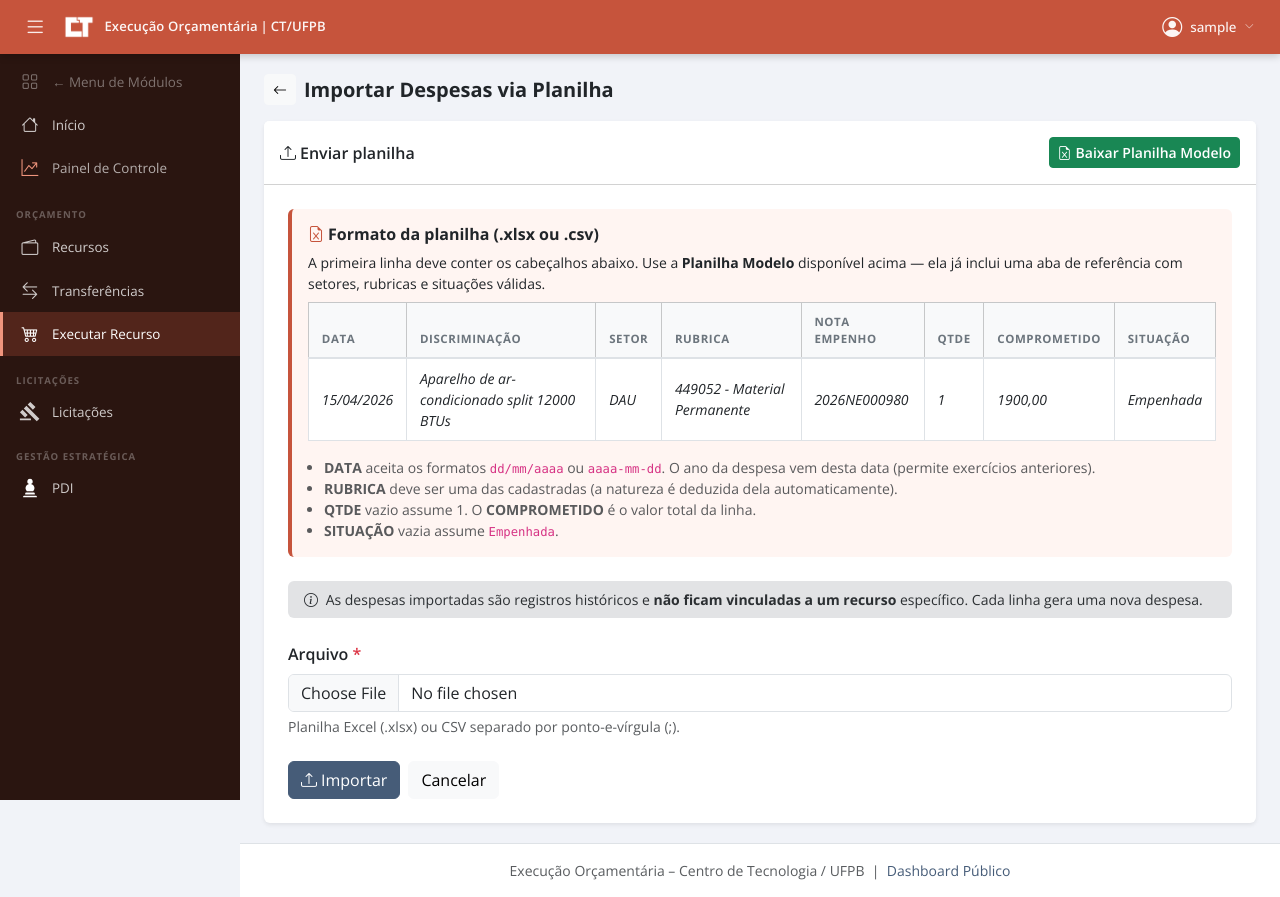
After one commit to marcelgois-png/orcamento-projetos-ct, a Django app: page /orcamento/despesas/importar/ in a window 1280 px wide. The commit adds this page. Run offline with Django 5.2, Linux system fonts and the light colour scheme; the visitor is signed in with stand-in values (Sample User, id 1); data that the repository does not hold is empty; some libraries are stand-ins or nearby versions.

Commit message:
Adiciona importacao de despesas via planilha
Permite inserir a execucao orcamentaria de anos anteriores em lote.

Colunas: Data, Discriminacao, Setor, Rubrica, Nota Empenho, Qtde,
Comprometido, Situacao. A natureza e deduzida da rubrica; a data define o
ano; qtde vazio assume 1 e situacao vazia assume Empenhada. As despesas
importadas sao registros historicos (sem vinculo a um recurso).

- views.py: despesa_importar (xlsx/csv), despesa_template_xlsx (planilha
  modelo com aba de referencia e validacao de lista) e _resolver_situacao.
- urls.py: rotas despesa_importar e despesa_template_xlsx.
- despesa_list.html: botao "Importar".
- despesa_importar.html: tela de upload com instrucoes.

Co-Authored-By: Claude Opus 4.8 <noreply@anthropic.com>

```diff
--- a/orcamento/urls.py
+++ b/orcamento/urls.py
@@ -52,6 +52,8 @@ urlpatterns = [
     # Despesas
     path('despesas/', views.despesa_list, name='despesa_list'),
     path('despesas/criar/', views.despesa_create, name='despesa_create'),
+    path('despesas/importar/', views.despesa_importar, name='despesa_importar'),
+    path('despesas/planilha-modelo/', views.despesa_template_xlsx, name='despesa_template_xlsx'),
     path('despesas/excluir-lote/', views.despesa_excluir_lote, name='despesa_excluir_lote'),
     path('despesas/<int:pk>/editar/', views.despesa_edit, name='despesa_edit'),
     path('despesas/<int:pk>/excluir/', views.despesa_delete, name='despesa_delete'),
--- a/orcamento/views.py
+++ b/orcamento/views.py
@@ -1611,6 +1611,234 @@ def despesa_list(request):
         ),
     }
     return render(request, 'orcamento/despesa_list.html', ctx)
+
+
+def _resolver_situacao(raw):
+    """Resolve a chave da situação da despesa a partir do texto da planilha.
+    Vazio assume 'empenhada'. Retorna a chave, ou None se não reconhecida."""
+    if raw is None or not str(raw).strip():
+        return 'empenhada'
+    raw_norm = _orc_norm(str(raw))
+    for s in SituacaoDespesa.objects.all():
+        if raw_norm in {_orc_norm(s.nome), _orc_norm(s.chave)}:
+            return s.chave
+    return None
+
+
+@gestor_financeiro_required
+def despesa_importar(request):
+    """Importa despesas (execução orçamentária) via planilha Excel ou CSV.
+
+    Colunas: Data, Discriminação, Setor, Rubrica, Nota Empenho, Qtde,
+    Comprometido, Situação. Pensado para inserir rapidamente a execução de
+    anos anteriores. As despesas importadas não ficam vinculadas a um recurso
+    específico (são registros históricos)."""
+    if request.method == 'POST':
+        arquivo = request.FILES.get('arquivo')
+        if not arquivo:
+            messages.error(request, 'Nenhum arquivo enviado.')
+            return redirect('despesa_importar')
+
+        nome = arquivo.name.lower()
+        try:
+            if nome.endswith('.xlsx'):
+                linhas = _orc_rows_from_xlsx(arquivo)
+            else:
+                linhas = _orc_rows_from_csv(arquivo)
+        except Exception as e:
+            messages.error(request, f'Erro ao ler arquivo: {e}')
+            return redirect('despesa_importar')
+
+        rubrica_natureza_por_label = {
+            str(r): (r.natureza.nome if r.natureza else '')
+            for r in Rubrica.objects.filter(ativo=True).select_related('natureza')
+        }
+
+        count = 0
+        erros = []
+        from django.db import transaction
+        with transaction.atomic():
+            for i, row in enumerate(linhas, 2):  # linha 2 = após cabeçalho
+                try:
+                    data_despesa = _registro_parse_date(row.get(_orc_norm('DATA')))
+                    if not data_despesa:
+                        erros.append(f'Linha {i}: DATA inválida ou ausente.')
+                        continue
+
+                    discriminacao = str(
+                        row.get(_orc_norm('DISCRIMINACAO')) or
+                        row.get(_orc_norm('DISCRIMINACAO DO ITEM')) or ''
+                    ).strip()
+                    if not discriminacao:
+                        erros.append(f'Linha {i}: DISCRIMINAÇÃO obrigatória.')
+                        continue
+
+                    setor_raw = row.get(_orc_norm('SETOR')) or ''
+                    setor = _resolver_setor(setor_raw)
+                    if setor_raw and not setor:
+                        erros.append(f'Linha {i}: SETOR não encontrado ("{setor_raw}").')
+                        continue
+
+                    rubrica = _resolver_rubrica(row.get(_orc_norm('RUBRICA')))
+                    if not rubrica:
+                        erros.append(
+                            f'Linha {i}: RUBRICA inválida ou não cadastrada '
+                            f'("{row.get(_orc_norm("RUBRICA"))}").'
+                        )
+                        continue
+                    natureza = rubrica_natureza_por_label.get(rubrica, '')
+
+                    qtde = _orc_parse_decimal(row.get(_orc_norm('QTDE'))) or Decimal('1')
+                    if qtde <= 0:
+                        qtde = Decimal('1')
+                    comprometido = _orc_parse_decimal(row.get(_orc_norm('COMPROMETIDO')))
+                    if comprometido is None or comprometido < 0:
+                        erros.append(f'Linha {i}: COMPROMETIDO inválido.')
+                        continue
+                    valor_unitario = (comprometido / qtde).quantize(Decimal('0.01'))
+
+                    situacao = _resolver_situacao(row.get(_orc_norm('SITUACAO')))
+                    if not situacao:
+                        erros.append(
+                            f'Linha {i}: SITUAÇÃO não reconhecida '
+                            f'("{row.get(_orc_norm("SITUACAO"))}").'
+                        )
+                        continue
+
+                    nota_empenho = str(
+                        row.get(_orc_norm('NOTA EMPENHO')) or
+                        row.get(_orc_norm('NOTA DE EMPENHO')) or ''
+                    ).strip()
+
+                    Despesa.objects.create(
+                        data_despesa=data_despesa,
+                        discriminacao=discriminacao,
+                        setor=setor,
+                        rubrica=rubrica,
+                        natureza=natureza,
+                        nota_empenho=nota_empenho,
+                        quantidade=qtde,
+                        valor_unitario=valor_unitario,
+                        valor_comprometido=comprometido,
+                        situacao=situacao,
+                        criada_por=request.user,
+                    )
+                    count += 1
+                except Exception as e:
+                    erros.append(f'Linha {i}: {e}')
+
+        if erros:
+            messages.warning(
+                request,
+                f'{count} despesa(s) importada(s). {len(erros)} erro(s): ' +
+                ' | '.join(erros[:5])
+            )
+        else:
+            messages.success(request, f'{count} despesa(s) importada(s) com sucesso!')
+        return redirect('despesa_list')
+
+    return render(request, 'orcamento/despesa_importar.html')
+
+
+@gestor_financeiro_required
+def despesa_template_xlsx(request):
+    """Gera e devolve a planilha modelo para importação de despesas."""
+    import openpyxl
+    from openpyxl.styles import Font, PatternFill, Alignment, Border, Side
+    from openpyxl.worksheet.datavalidation import DataValidation
+
+    setores = list(Setor.objects.filter(ativo=True).order_by('sigla', 'codigo'))
+    rubricas_qs = list(Rubrica.objects.filter(ativo=True).order_by('ordem', 'codigo'))
+    situacoes = list(SituacaoDespesa.objects.filter(ativo=True).order_by('ordem', 'nome'))
+
+    setor_labels = [_setor_catalog_label(s) for s in setores]
+    rubrica_labels = [str(r) for r in rubricas_qs]
+    situacao_labels = [s.nome for s in situacoes]
+
+    wb = openpyxl.Workbook()
+    ws = wb.active
+    ws.title = 'Despesas'
+
+    headers = [
+        'DATA', 'DISCRIMINAÇÃO', 'SETOR', 'RUBRICA',
+        'NOTA EMPENHO', 'QTDE', 'COMPROMETIDO', 'SITUAÇÃO',
+    ]
+    col_widths = [14, 50, 30, 40, 18, 10, 16, 16]
+
+    header_fill = PatternFill('solid', fgColor='C6543C')
+    header_font = Font(bold=True, color='FFFFFF', name='Calibri', size=11)
+    thin = Side(style='thin', color='AAAAAA')
+    border = Border(left=thin, right=thin, top=thin, bottom=thin)
+
+    for col_idx, (header, width) in enumerate(zip(headers, col_widths), 1):
+        cell = ws.cell(row=1, column=col_idx, value=header)
+        cell.font = header_font
+        cell.fill = header_fill
+        cell.alignment = Alignment(horizontal='center', vertical='center')
+        cell.border = border
+        ws.column_dimensions[cell.column_letter].width = width
+    ws.row_dimensions[1].height = 22
+
+    # Linha de exemplo
+    example = [
+        f'15/04/{timezone.now().year}',
+        'Aparelho de ar-condicionado split 12000 BTUs',
+        setor_labels[0] if setor_labels else '',
+        next((l for l in rubrica_labels if l.startswith('449052')), rubrica_labels[0] if rubrica_labels else ''),
+        f'{timezone.now().year}NE000980',
+        1,
+        '1900,00',
+        situacao_labels[0] if situacao_labels else 'Empenhada',
+    ]
+    ex_font = Font(name='Calibri', size=10, italic=True, color='555555')
+    for col_idx, value in enumerate(example, 1):
+        cell = ws.cell(row=2, column=col_idx, value=value)
+        cell.font = ex_font
+        cell.border = border
+
+    # Aba de referência
+    ws_ref = wb.create_sheet('Referência')
+    ref_data = [
+        ('SETOR', setor_labels, 30),
+        ('RUBRICA', rubrica_labels, 40),
+        ('SITUAÇÃO', situacao_labels, 18),
+    ]
+    for col_idx, (title, values, width) in enumerate(ref_data, 1):
+        cell = ws_ref.cell(row=1, column=col_idx, value=title)
+        cell.font = Font(bold=True, color='FFFFFF')
+        cell.fill = header_fill
+        cell.alignment = Alignment(horizontal='center')
+        cell.border = border
+        ws_ref.column_dimensions[cell.column_letter].width = width
+        for row_idx, value in enumerate(values, 2):
+            ref_cell = ws_ref.cell(row=row_idx, column=col_idx, value=value)
+            ref_cell.border = border
+
+    def add_list_validation(col_letter, ref_col, values_count, label):
+        if values_count <= 0:
+            return
+        formula = f"'Referência'!${ref_col}$2:${ref_col}${values_count + 1}"
+        dv = DataValidation(type='list', formula1=formula, allow_blank=True)
+        dv.errorTitle = f'{label} inválido'
+        dv.error = f'Escolha um valor cadastrado na aba Referência para {label}.'
+        dv.showErrorMessage = True
+        ws.add_data_validation(dv)
+        dv.add(f'{col_letter}2:{col_letter}501')
+
+    add_list_validation('C', 'A', len(setor_labels), 'SETOR')
+    add_list_validation('D', 'B', len(rubrica_labels), 'RUBRICA')
+    add_list_validation('H', 'C', len(situacao_labels), 'SITUAÇÃO')
+
+    ws.freeze_panes = 'A2'
+    ws.auto_filter.ref = 'A1:H1'
+    ws_ref.freeze_panes = 'A2'
+
+    response = HttpResponse(
+        content_type='application/vnd.openxmlformats-officedocument.spreadsheetml.sheet'
+    )
+    response['Content-Disposition'] = 'attachment; filename="modelo_despesas.xlsx"'
+    wb.save(response)
+    return response
 
 
 def _is_rubrica_material(rubrica_str):
--- /dev/null
+++ b/templates/orcamento/despesa_importar.html
@@ -0,0 +1,89 @@
+{% extends 'base_orcamento.html' %}
+
+{% block title %}Importar Despesas — Execução Orçamentária{% endblock %}
+
+{% block content %}
+<div class="row">
+  <div class="col-12">
+
+    <div class="d-flex align-items-center gap-2 mb-3">
+      <a href="{% url 'despesa_list' %}" class="btn btn-sm btn-light"><i class="bi bi-arrow-left"></i></a>
+      <h5 class="mb-0 fw-bold">Importar Despesas via Planilha</h5>
+    </div>
+
+    <div class="card border-0 shadow-sm">
+      <div class="card-header bg-white d-flex justify-content-between align-items-center py-3 px-3">
+        <span class="fw-semibold"><i class="bi bi-upload me-1"></i>Enviar planilha</span>
+        <a href="{% url 'despesa_template_xlsx' %}" class="btn btn-sm btn-success fw-semibold">
+          <i class="bi bi-file-earmark-excel me-1"></i>Baixar Planilha Modelo
+        </a>
+      </div>
+      <div class="card-body p-4">
+
+        <!-- Formato da planilha -->
+        <div class="alert border-0 mb-4" style="background:#fff5f2;border-left:4px solid #c6543c !important;border-left-style:solid !important">
+          <h6 class="fw-bold mb-2"><i class="bi bi-file-earmark-excel me-1" style="color:#c6543c"></i>Formato da planilha (.xlsx ou .csv)</h6>
+          <p class="small mb-2">A primeira linha deve conter os cabeçalhos abaixo. Use a <strong>Planilha Modelo</strong> disponível acima — ela já inclui uma aba de referência com setores, rubricas e situações válidas.</p>
+          <div class="table-responsive">
+            <table class="table table-sm table-bordered mb-0 small bg-white">
+              <thead class="table-light">
+                <tr>
+                  <th>DATA</th>
+                  <th>DISCRIMINAÇÃO</th>
+                  <th>SETOR</th>
+                  <th>RUBRICA</th>
+                  <th>NOTA EMPENHO</th>
+                  <th>QTDE</th>
+                  <th>COMPROMETIDO</th>
+                  <th>SITUAÇÃO</th>
+                </tr>
+              </thead>
+              <tbody>
+                <tr class="text-muted fst-italic">
+                  <td>15/04/2026</td>
+                  <td>Aparelho de ar-condicionado split 12000 BTUs</td>
+                  <td>DAU</td>
+                  <td>449052 - Material Permanente</td>
+                  <td>2026NE000980</td>
+                  <td>1</td>
+                  <td>1900,00</td>
+                  <td>Empenhada</td>
+                </tr>
+              </tbody>
+            </table>
+          </div>
+
+          <ul class="small text-muted mt-3 mb-0 ps-3">
+            <li><strong>DATA</strong> aceita os formatos <code>dd/mm/aaaa</code> ou <code>aaaa-mm-dd</code>. O ano da despesa vem desta data (permite exercícios anteriores).</li>
+            <li><strong>RUBRICA</strong> deve ser uma das cadastradas (a natureza é deduzida dela automaticamente).</li>
+            <li><strong>QTDE</strong> vazio assume 1. O <strong>COMPROMETIDO</strong> é o valor total da linha.</li>
+            <li><strong>SITUAÇÃO</strong> vazia assume <code>Empenhada</code>.</li>
+          </ul>
+        </div>
+
+        <div class="alert alert-secondary border-0 py-2 mb-4 small">
+          <i class="bi bi-info-circle me-1"></i>
+          As despesas importadas são registros históricos e <strong>não ficam vinculadas a um recurso</strong> específico. Cada linha gera uma nova despesa.
+        </div>
+
+        <!-- Formulário de upload -->
+        <form method="post" enctype="multipart/form-data">
+          {% csrf_token %}
+          <div class="mb-4">
+            <label class="form-label fw-semibold">Arquivo <span class="text-danger">*</span></label>
+            <input type="file" name="arquivo" class="form-control" accept=".xlsx,.csv" required>
+            <div class="form-text">Planilha Excel (.xlsx) ou CSV separado por ponto-e-vírgula (;).</div>
+          </div>
+          <div class="d-flex gap-2">
+            <button type="submit" class="btn btn-primary">
+              <i class="bi bi-upload me-1"></i>Importar
+            </button>
+            <a href="{% url 'despesa_list' %}" class="btn btn-light">Cancelar</a>
+          </div>
+        </form>
+
+      </div>
+    </div>
+  </div>
+</div>
+{% endblock %}
--- a/templates/orcamento/despesa_list.html
+++ b/templates/orcamento/despesa_list.html
@@ -35,6 +35,9 @@
             onclick="return confirm('Excluir as ' + document.querySelectorAll('.chk-row:checked').length + ' despesa(s) selecionada(s)?')">
       <i class="bi bi-trash me-1"></i>Apagar (<span id="sel-count">0</span>)
     </button>
+    <a href="{% url 'despesa_importar' %}" class="btn btn-outline-secondary btn-sm">
+      <i class="bi bi-upload me-1"></i>Importar
+    </a>
     <a href="{% url 'despesa_create' %}" class="btn btn-primary btn-sm">
       <i class="bi bi-plus-lg me-1"></i>Nova Despesa
     </a>
```
